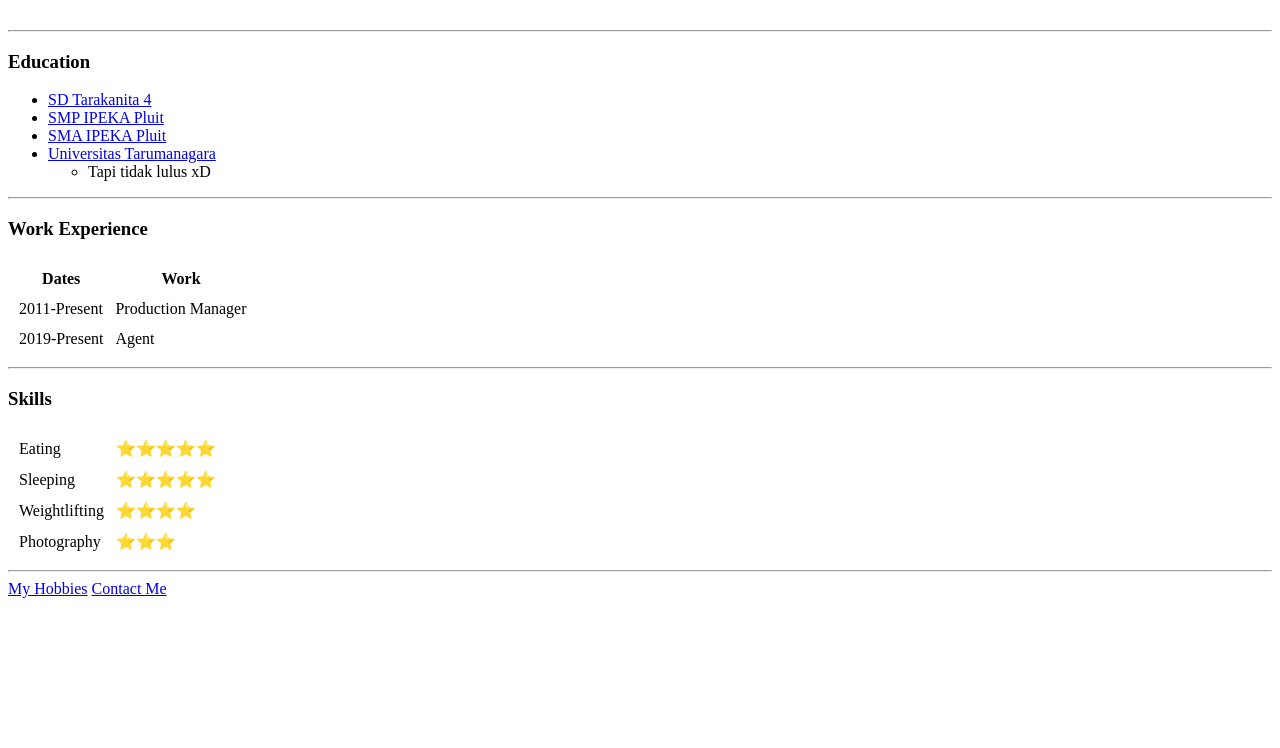
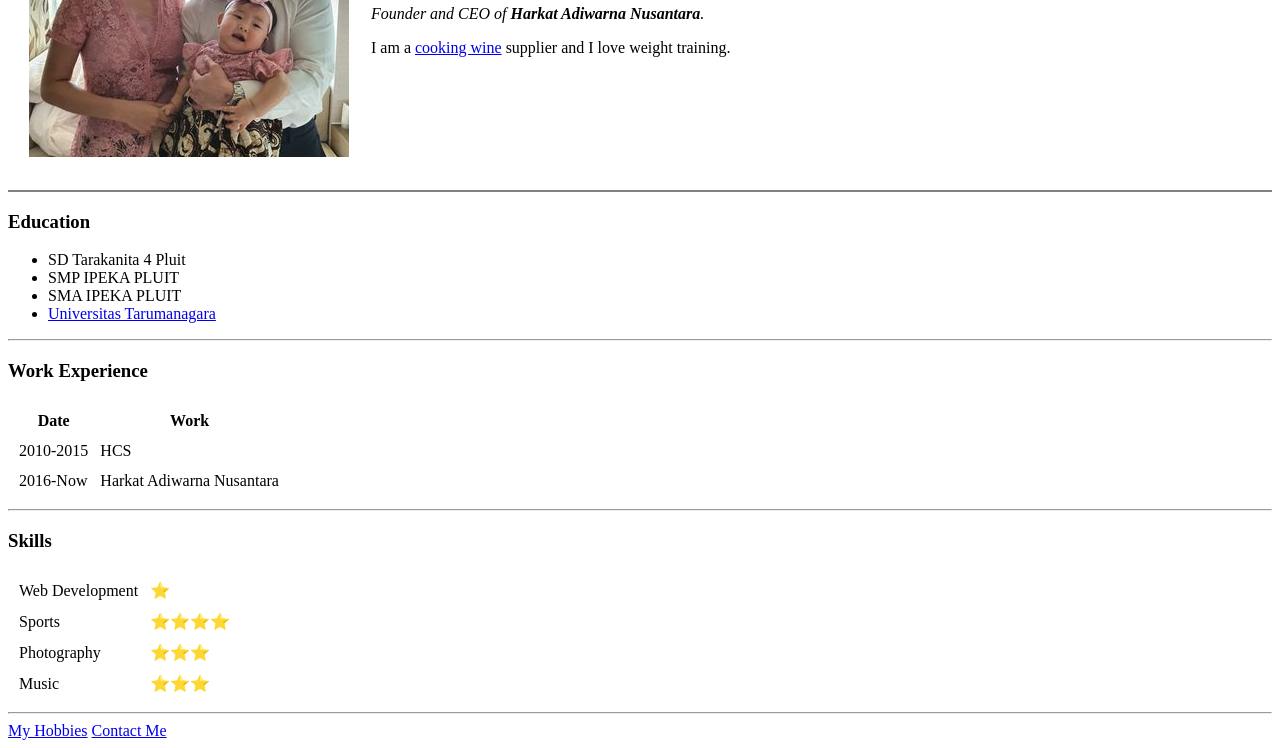
Before and after one commit to handyp/cv, a plain HTML site: page index.html in a window 1280 px wide. Shown: the part 192-940 px from the top of the page. Before the commit the page ends 800 px from the top, so only its background shows below. Drawn offline with Linux system fonts and the light colour scheme.

Commit message:
reupload new files

```diff
--- a/index.html
+++ b/index.html
@@ -3,72 +3,69 @@
 
 <head>
   <meta charset="utf-8">
-  <title>🔥Handy's Personal Site🔥</title>
+  <title>👽 Handy's Personal Site</title>
 </head>
 
 <body>
   <table cellspacing="20">
     <tr>
-      <td><img src="images/handy.jpeg" width="120" height="160" alt="Handy Perdana"></td>
+      <td><img src="images/Handy.jpeg" alt="Handy Profile Picture"></td>
       <td>
         <h1>Handy Perdana</h1>
-        <p><em>Certified loving <strong><a href="https://www.google.com/search?q=daddy&rlz=1C1CHBD_idID824ID824&oq=dady&aqs=chrome.1.69i57j0l7.1807j0j7&sourceid=chrome&ie=UTF-8">daddy.</a></strong></em></p>
-        <p>Born in 1991, still struggling to find the best source of income and on top of that trying to spare as much time as I can for my baby <em>Kyra</em></p>
+        <p><em>Founder and CEO of <strong>Harkat Adiwarna Nusantara</strong>.</em></p>
+        <p>I am a <a href="http://arakmasak.com/">cooking wine</a> supplier and I love weight training.</p>
       </td>
     </tr>
   </table>
-  <hr>
+  <hr size="2" noshade>
   <h3>Education</h3>
   <ul>
-    <li><a href="http://sd4-jkt.tarakanita.or.id/">SD Tarakanita 4</a></li>
-    <li><a href="https://www.ipeka.org/en/lokasi-sekolah/pluit/">SMP IPEKA Pluit</a></li>
-    <li><a href="https://www.ipeka.org/en/lokasi-sekolah/pluit/">SMA IPEKA Pluit</a></li>
+    <li>SD Tarakanita 4 Pluit</li>
+    <li>SMP IPEKA PLUIT</li>
+    <li>SMA IPEKA PLUIT</li>
     <li><a href="http://untar.ac.id/">Universitas Tarumanagara</a></li>
-    <ul>
-      <li>Tapi tidak lulus xD</li>
-    </ul>
   </ul>
   <hr>
   <h3>Work Experience</h3>
   <table cellspacing="10">
     <thead>
-      <th>Dates</th>
+      <tr>
+        <th>Date</th>
         <th>Work</th>
+      </tr>
     </thead>
-    <tbody>
     <tr>
-        <td>2011-Present</td>
-        <td>Production Manager</td>
+      <td>2010-2015</td>
+      <td>HCS</td>
     </tr>
     <tr>
-        <td>2019-Present</td>
-        <td>Agent</td>
+      <td>2016-Now</td>
+      <td>Harkat Adiwarna Nusantara</td>
     </tr>
-    </tbody>
   </table>
   <hr>
   <h3>Skills</h3>
   <table cellspacing="10">
     <tr>
-            <td>Eating</td>
-            <td>⭐⭐⭐⭐⭐</td>
+      <td>Web Development</td>
+      <td>⭐️</td>
     </tr>
     <tr>
-            <td>Sleeping</td>
-            <td>⭐⭐⭐⭐⭐</td>
-          </tr>
-          <tr>
-            <td>Weightlifting</td>
-            <td>⭐⭐⭐⭐</td>
+      <td>Sports</td>
+      <td>⭐️⭐️⭐️⭐️</td>
     </tr>
     <tr>
       <td>Photography</td>
-            <td>⭐⭐⭐</td>
+      <td>⭐️⭐️⭐️</td>
+    </tr>
+    <tr>
+      <td>Music</td>
+      <td>⭐️⭐️⭐️</td>
     </tr>
   </table>
   <hr>
   <a href="hobbies.html">My Hobbies</a>
-  <a href="contact.html">Contact Me</a>
+  <a href="contactme.html">Contact Me</a>
 </body>
 
 </html>
```
Also changed, not shown: contactme.html (added, +23 -0 lines), hobbies.html (+5 -7 lines), images/Handy.jpeg (added). Lines whose indentation alone changed are shown as unchanged.
